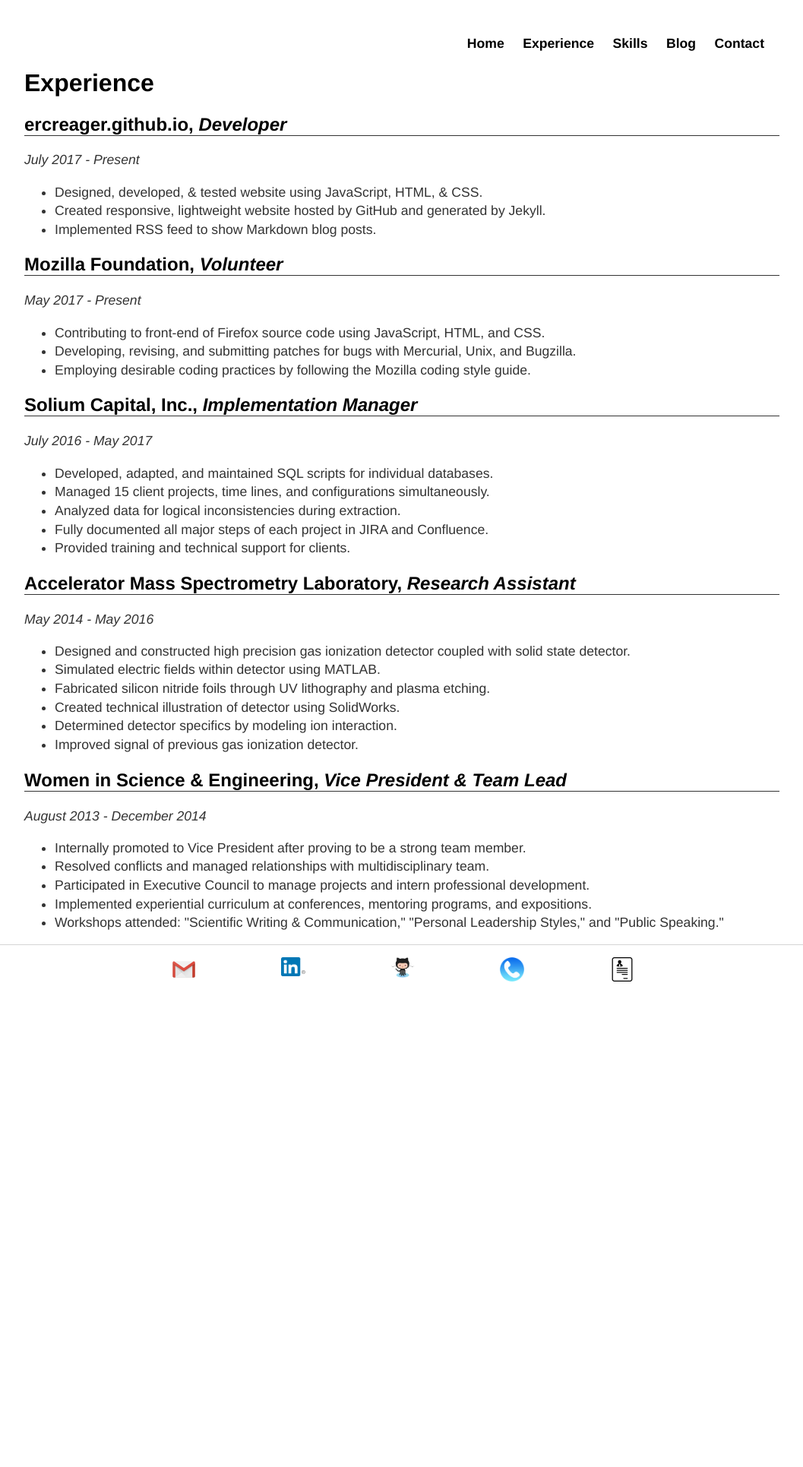
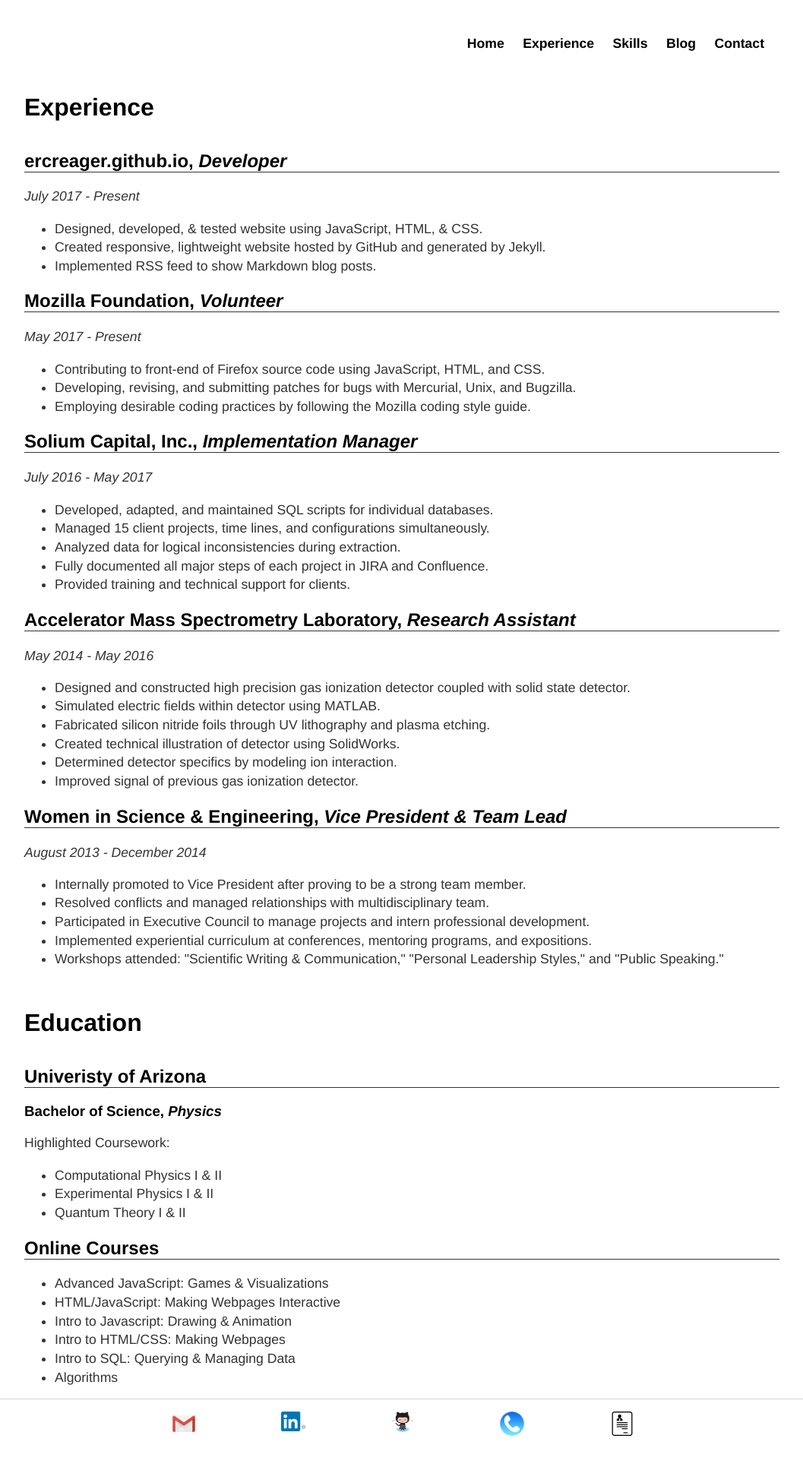
Before and after one commit to ercreager/ercreager.github.io, a Jekyll site: the page built from experience/index.html, in a window 1280 px wide. Shown: the whole page at 76% size, without its empty margins (111-1168 px from the left). Built offline with Jekyll 4.4.1, drawn with Linux system fonts in a browser that asks for light colours; before the commit the page ends 1333 px from its top, so only the background shows below that.

Commit message:
Added education section to experience page

```diff
--- a/css/main.css
+++ b/css/main.css
@@ -54,6 +54,10 @@
 h2 {
     border-bottom: 1px solid #333;
 }
+h1 {
+  padding-top: 1em;
+  padding-bottom: .5em;
+}
 p, ul li {
     font-size: 1.1em;
     line-height: 1.4em;
--- a/experience/index.html
+++ b/experience/index.html
@@ -47,4 +47,23 @@
 		<li>Implemented experiential curriculum at conferences, mentoring programs, and expositions.</li>
 		<li>Workshops attended: "Scientific Writing & Communication," "Personal Leadership Styles," and "Public Speaking."</li>
 	</ul>
+	<h1>Education</h1>
+	<h2>Univeristy of Arizona</h2>
+	<h3>Bachelor of Science, <i>Physics</i></h3>
+	<p>Highlighted Coursework:	</p>
+	<ul>
+		<li>Computational Physics I & II</li>
+		<li>Experimental Physics I & II</li>
+		<li>Quantum Theory I & II</li>
+	</ul>
+
+	<h2>Online Courses</h2>
+	<ul>
+		<li>Advanced JavaScript: Games & Visualizations</li>
+		<li>HTML/JavaScript: Making Webpages Interactive</li>
+		<li>Intro to Javascript: Drawing & Animation</li>
+		<li>Intro to HTML/CSS: Making Webpages</li>
+		<li>Intro to SQL: Querying & Managing Data</li>
+		<li>Algorithms</li>
+	</ul>
 </div>
```
